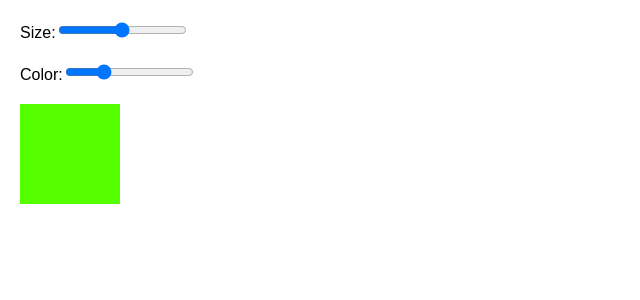
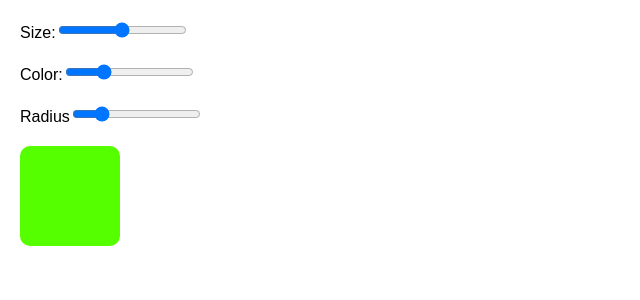
Before and after one commit to anniviz/react-playground-hh-web-21-3, a React (Vite) app: page / in a window 1280 px wide. Shown: the top 300 px of the page, without its empty margins (0-640 px from the left). Built offline with nearby package versions, Linux system fonts and the light colour scheme.

Commit message:
Add slider for radius

```diff
--- a/src/App.jsx
+++ b/src/App.jsx
@@ -2,12 +2,14 @@ import React, { useState } from 'react'
 import './App.css'
 
 export default () => {
-  const [size, setSize] = useState(100)
-  const [colorHue, setColorHue] = useState(100)
+  const [size, setSize] = useState('100')
+  const [colorHue, setColorHue] = useState('100')
+  const [radius, setRadius] = useState('10')
   const style = {
     width: size + 'px',
     height: size + 'px',
     background: 'hsl(' + colorHue + ', 100%, 50%)',
+    borderRadius: radius + '%',
   }
   return (
     <div className="App">
@@ -26,7 +28,16 @@ export default () => {
           value={colorHue}
           onChange={handleColorChange}
           type="range"
-          max="360"
+          max="359"
+        />
+      </label>
+      <label>
+        Radius
+        <input
+          value={radius}
+          onChange={handleRadiusChange}
+          type="range"
+          max="50"
         />
       </label>
       <div style={style} className="Box" />
@@ -41,4 +52,9 @@ export default () => {
     const input = event.target
     setColorHue(input.value)
   }
+
+  function handleRadiusChange(event) {
+    const input = event.target
+    setRadius(input.value)
+  }
 }
```
